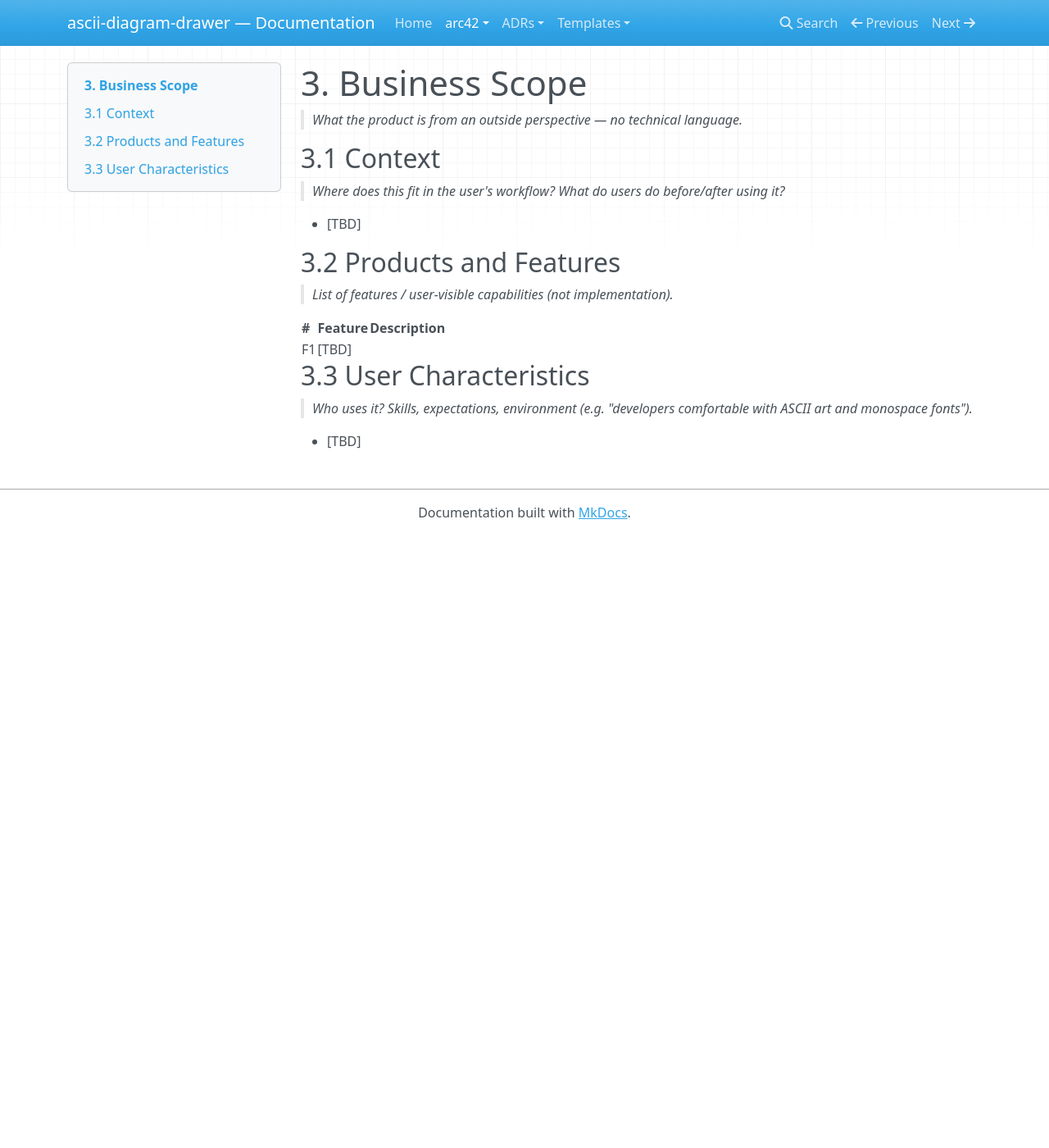
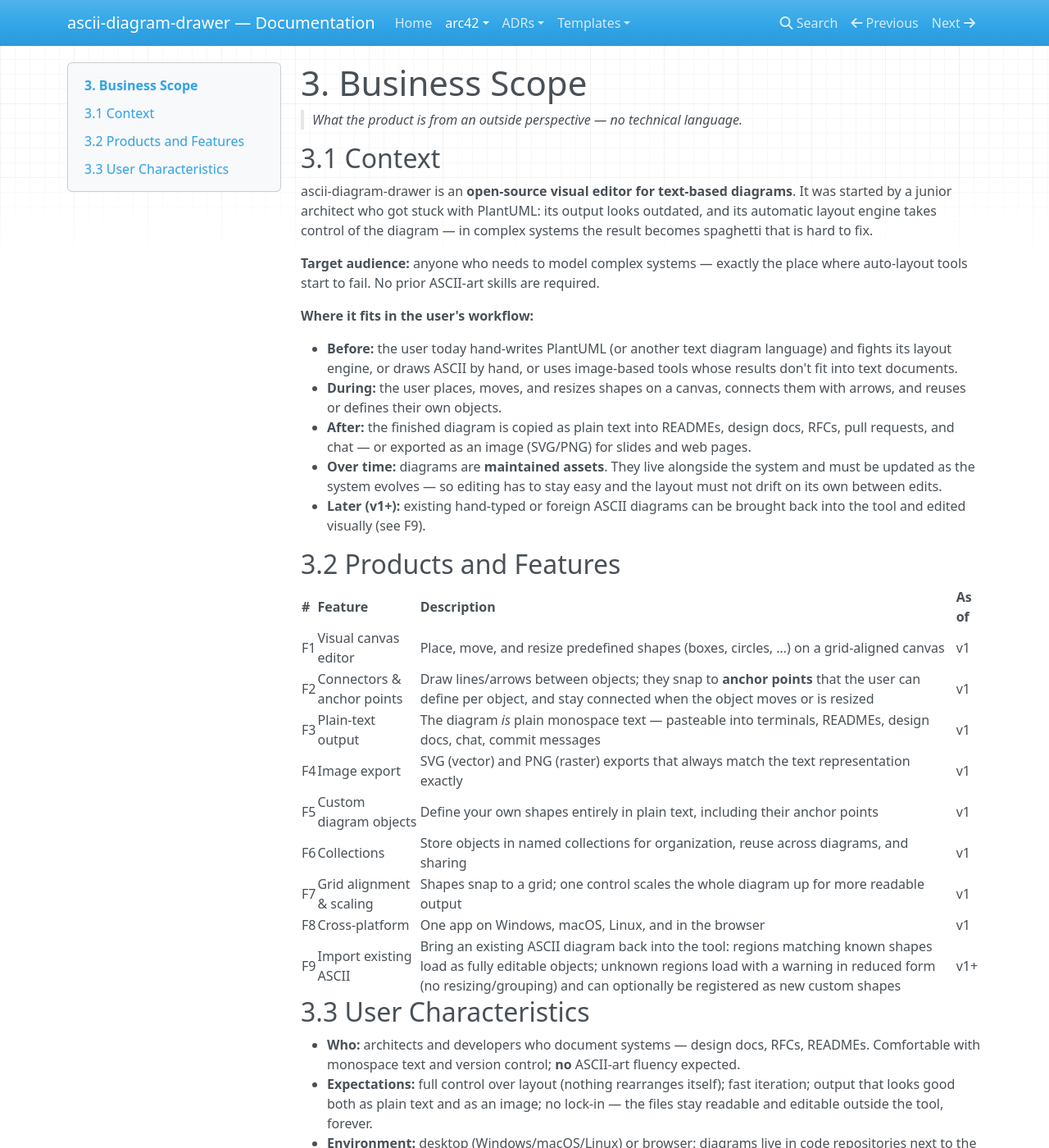
Before and after one commit to Reto411/ascii-diagram-drawer, an MkDocs documentation site: the page built from doc/arc42/03-business-scope.md, in a window 1280 px wide and 1400 px high. Shown: the whole window at 82% size. Built offline with MkDocs 1.6.1, drawn with Linux system fonts in a browser that asks for light colours; nearby versions of some CDN libraries; some of the changed text lies outside the part shown.

Commit message:
arc42 §3 Business Scope: drafted from product interview
- Open-source tool for anyone modeling complex systems (where PlantUML fails);
  diagrams are maintained assets that must stay easy to update
- Feature table F1-F9 incl. new items: user-definable anchor points per object,
  and ASCII import with shape detection + degraded/registered unknowns (v1+)
- §14: add FR11 (per-object anchor definition) and FR12 (ASCII import, v1+);
  overview tracker updated

```diff
--- a/doc/arc42/03-business-scope.md
+++ b/doc/arc42/03-business-scope.md
@@ -12,20 +12,35 @@ updated: 2026-10-17
 
 ## 3.1 Context
 
-> *Where does this fit in the user's workflow? What do users do before/after using it?*
+ascii-diagram-drawer is an **open-source visual editor for text-based diagrams**. It was started by a junior architect who got stuck with PlantUML: its output looks outdated, and its automatic layout engine takes control of the diagram — in complex systems the result becomes spaghetti that is hard to fix.
 
-- [TBD]
+**Target audience:** anyone who needs to model complex systems — exactly the place where auto-layout tools start to fail. No prior ASCII-art skills are required.
+
+**Where it fits in the user's workflow:**
+
+- **Before:** the user today hand-writes PlantUML (or another text diagram language) and fights its layout engine, or draws ASCII by hand, or uses image-based tools whose results don't fit into text documents.
+- **During:** the user places, moves, and resizes shapes on a canvas, connects them with arrows, and reuses or defines their own objects.
+- **After:** the finished diagram is copied as plain text into READMEs, design docs, RFCs, pull requests, and chat — or exported as an image (SVG/PNG) for slides and web pages.
+- **Over time:** diagrams are **maintained assets**. They live alongside the system and must be updated as the system evolves — so editing has to stay easy and the layout must not drift on its own between edits.
+- **Later (v1+):** existing hand-typed or foreign ASCII diagrams can be brought back into the tool and edited visually (see F9).
 
 ## 3.2 Products and Features
 
-> *List of features / user-visible capabilities (not implementation).*
-
-| # | Feature | Description |
-|---|---------|-------------|
-| F1 | [TBD] | |
+| # | Feature | Description | As of |
+|---|---------|-------------|-------|
+| F1 | Visual canvas editor | Place, move, and resize predefined shapes (boxes, circles, …) on a grid-aligned canvas | v1 |
+| F2 | Connectors & anchor points | Draw lines/arrows between objects; they snap to **anchor points** that the user can define per object, and stay connected when the object moves or is resized | v1 |
+| F3 | Plain-text output | The diagram *is* plain monospace text — pasteable into terminals, READMEs, design docs, chat, commit messages | v1 |
+| F4 | Image export | SVG (vector) and PNG (raster) exports that always match the text representation exactly | v1 |
+| F5 | Custom diagram objects | Define your own shapes entirely in plain text, including their anchor points | v1 |
+| F6 | Collections | Store objects in named collections for organization, reuse across diagrams, and sharing | v1 |
+| F7 | Grid alignment & scaling | Shapes snap to a grid; one control scales the whole diagram up for more readable output | v1 |
+| F8 | Cross-platform | One app on Windows, macOS, Linux, and in the browser | v1 |
+| F9 | Import existing ASCII | Bring an existing ASCII diagram back into the tool: regions matching known shapes load as fully editable objects; unknown regions load with a warning in reduced form (no resizing/grouping) and can optionally be registered as new custom shapes | v1+ |
 
 ## 3.3 User Characteristics
 
-> *Who uses it? Skills, expectations, environment (e.g. "developers comfortable with ASCII art and monospace fonts").*
-
-- [TBD]
+- **Who:** architects and developers who document systems — design docs, RFCs, READMEs. Comfortable with monospace text and version control; **no** ASCII-art fluency expected.
+- **Expectations:** full control over layout (nothing rearranges itself); fast iteration; output that looks good both as plain text and as an image; no lock-in — the files stay readable and editable outside the tool, forever.
+- **Environment:** desktop (Windows/macOS/Linux) or browser; diagrams live in code repositories next to the documentation they describe.
+- **Pain with the status quo:** auto-layout tools produce spaghetti on complex diagrams and offer little control; hand-typed ASCII is slow and fiddly to maintain.
```
Also changed, not shown: other parts of doc/arc42/03-business-scope.md (+1 -1 lines), doc/arc42/14-important-requirements.md (+3 -1 lines), doc/arc42/overview.md (+2 -2 lines).
